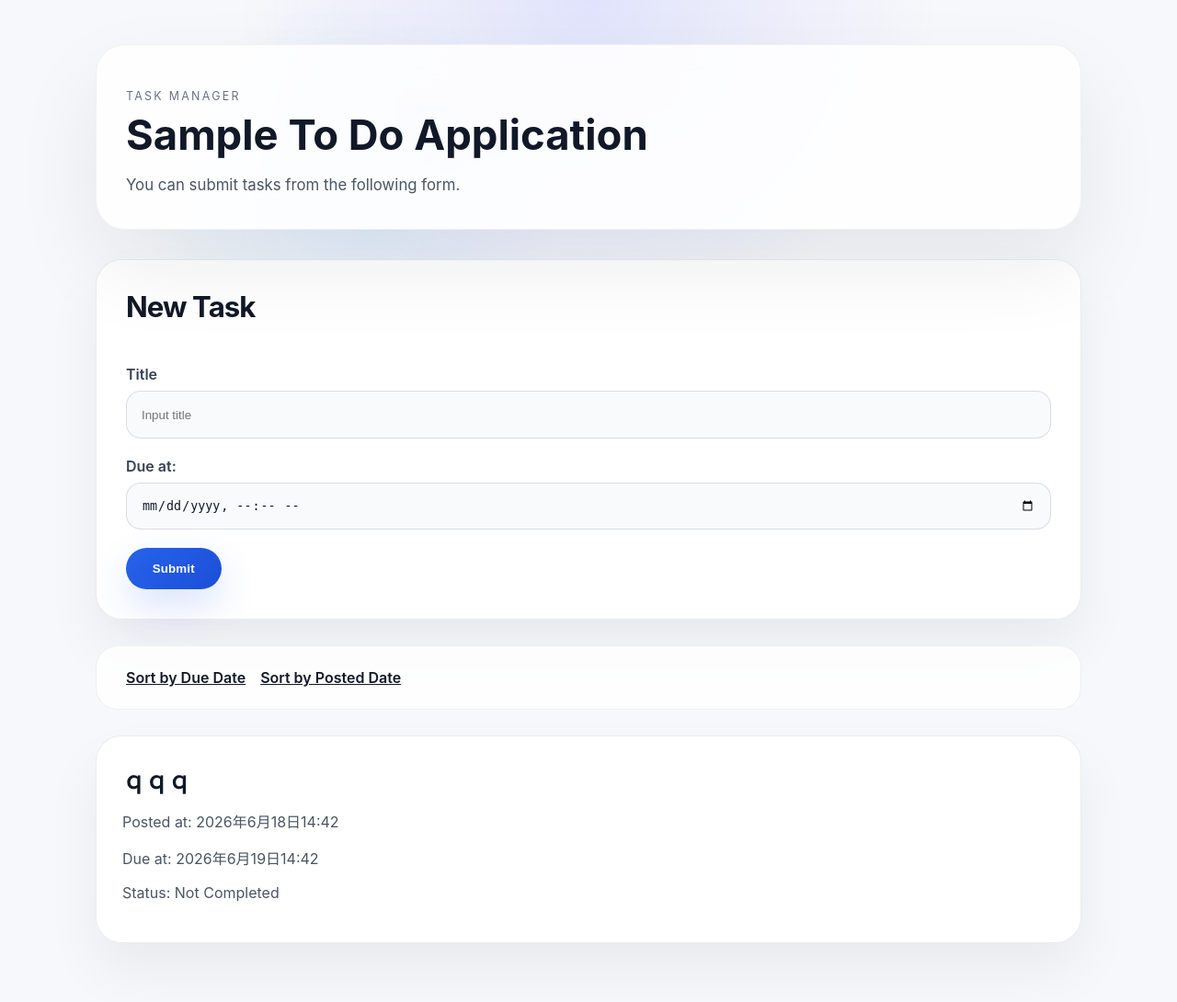
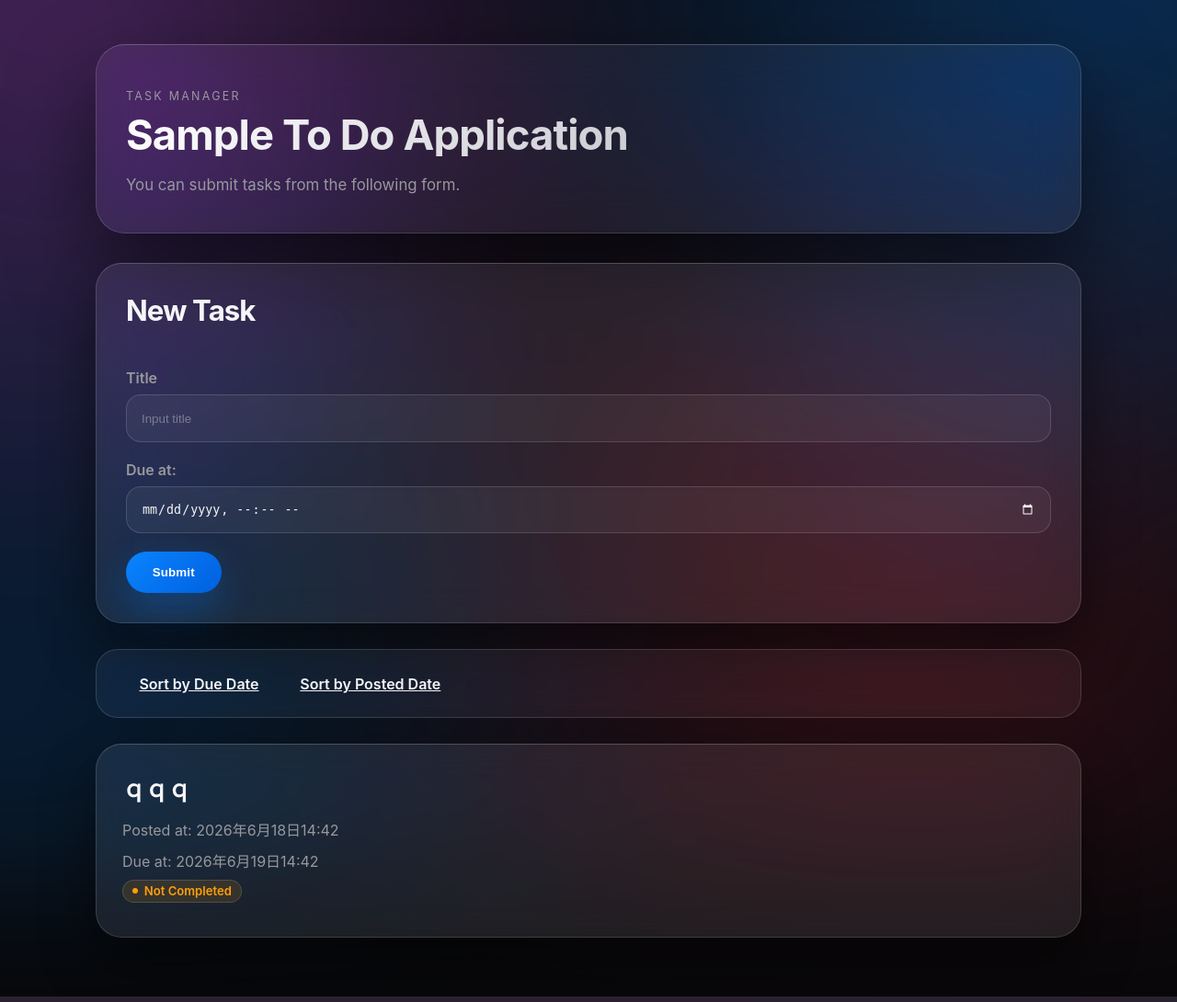
Before and after one commit to s1f102502069/django-test-exercise, a Django app: page / in a window 1280 px wide. Shown: the whole page at 92% size. Run offline with Django 5.2, Linux system fonts and the light colour scheme; data comes from the database, SQL or seed files in the repository.

Commit message:
Fix due_at empty string bug and apply dark glass UI design

```diff
--- a/todo/static/todo/style.css
+++ b/todo/static/todo/style.css
@@ -1,8 +1,15 @@
 :root {
-  color-scheme: light;
+  color-scheme: dark;
   font-family: -apple-system, BlinkMacSystemFont, 'Segoe UI', 'Helvetica Neue', Arial, sans-serif;
-  color: #111827;
-  background: #f7f8fb;
+  color: #f5f5f7;
+  background: #000;
+
+  --glass-bg: rgba(255, 255, 255, 0.06);
+  --glass-bg-strong: rgba(255, 255, 255, 0.09);
+  --glass-border: rgba(255, 255, 255, 0.14);
+  --text-secondary: #98989d;
+  --accent-blue: #0a84ff;
+  --accent-purple: #bf5af2;
 }
 
 * {
@@ -16,30 +23,60 @@ html {
 body {
   margin: 0;
   min-height: 100vh;
-  background: radial-gradient(circle at top, rgba(88, 99, 255, 0.14), transparent 30%),
-              radial-gradient(circle at 30% 20%, rgba(72, 165, 255, 0.12), transparent 18%),
-              #f7f8fb;
+  position: relative;
+  background: #08080a;
+  overflow-x: hidden;
+}
+
+/* Big Sur–style glowing mesh, fixed behind content */
+body::before {
+  content: "";
+  position: fixed;
+  inset: -20%;
+  z-index: 0;
+  background:
+    radial-gradient(circle at 18% 12%, rgba(191, 90, 242, 0.35), transparent 38%),
+    radial-gradient(circle at 82% 8%, rgba(10, 132, 255, 0.32), transparent 40%),
+    radial-gradient(circle at 70% 70%, rgba(255, 55, 95, 0.16), transparent 45%),
+    radial-gradient(circle at 15% 80%, rgba(10, 132, 255, 0.18), transparent 42%);
+  filter: blur(80px);
+  animation: drift 22s ease-in-out infinite alternate;
+}
+
+@keyframes drift {
+  from { transform: translate3d(0, 0, 0) scale(1); }
+  to   { transform: translate3d(-2%, 2%, 0) scale(1.05); }
+}
+
+@media (prefers-reduced-motion: reduce) {
+  body::before {
+    animation: none;
+  }
 }
 
 .page-shell {
+  position: relative;
+  z-index: 1;
   max-width: 1120px;
   margin: 0 auto;
   padding: 3rem 1.5rem 4rem;
 }
 
 .site-hero {
-  padding: 3rem 2rem 2rem;
+  padding: 3rem 2rem 2.25rem;
   margin-bottom: 2rem;
-  background: rgba(255, 255, 255, 0.86);
-  border: 1px solid rgba(15, 23, 42, 0.06);
+  background: var(--glass-bg);
+  border: 1px solid var(--glass-border);
+  border-top-color: rgba(255, 255, 255, 0.22);
   border-radius: 32px;
-  backdrop-filter: blur(18px);
-  box-shadow: 0 40px 90px rgba(15, 23, 42, 0.08);
+  backdrop-filter: blur(28px) saturate(160%);
+  -webkit-backdrop-filter: blur(28px) saturate(160%);
+  box-shadow: 0 40px 90px rgba(0, 0, 0, 0.5);
 }
 
 .eyebrow {
   margin: 0 0 0.75rem;
-  color: #6b7280;
+  color: var(--text-secondary);
   text-transform: uppercase;
   letter-spacing: 0.18em;
   font-size: 0.78rem;
@@ -50,13 +87,17 @@ body {
   font-size: clamp(2.7rem, 1.8vw + 1.4rem, 4.5rem);
   line-height: 1.02;
   font-weight: 700;
-  color: #111827;
+  letter-spacing: -0.02em;
+  background: linear-gradient(135deg, #ffffff 0%, #c9c9d1 60%, #98989d 100%);
+  -webkit-background-clip: text;
+  background-clip: text;
+  color: transparent;
 }
 
 .hero-copy {
   margin: 1rem 0 0;
   max-width: 620px;
-  color: #4b5563;
+  color: var(--text-secondary);
   font-size: 1.05rem;
   line-height: 1.8;
 }
@@ -70,11 +111,14 @@ body {
 .detail-card,
 .edit-card,
 .task-card {
-  background: rgba(255, 255, 255, 0.98);
-  border: 1px solid rgba(15, 23, 42, 0.08);
+  background: var(--glass-bg-strong);
+  border: 1px solid var(--glass-border);
+  border-top-color: rgba(255, 255, 255, 0.2);
   border-radius: 28px;
   padding: 2rem;
-  box-shadow: 0 30px 60px rgba(15, 23, 42, 0.06);
+  backdrop-filter: blur(22px) saturate(160%);
+  -webkit-backdrop-filter: blur(22px) saturate(160%);
+  box-shadow: 0 30px 60px rgba(0, 0, 0, 0.45);
 }
 
 .compose-card {
@@ -88,6 +132,7 @@ body {
   margin-top: 0;
   font-size: 1.95rem;
   letter-spacing: -0.03em;
+  color: #f5f5f7;
 }
 
 .meta-links {
@@ -95,11 +140,11 @@ body {
   flex-wrap: wrap;
   gap: 1rem;
   font-size: 0.98rem;
-  color: #374151;
+  color: var(--text-secondary);
 }
 
 .meta-links a {
-  color: #2563eb;
+  color: var(--accent-blue);
 }
 
 .task-list {
@@ -109,6 +154,12 @@ body {
 
 .task-card {
   padding: 1.75rem;
+  transition: border-color 0.2s ease, transform 0.2s ease;
+}
+
+.task-card:hover {
+  border-color: rgba(255, 255, 255, 0.26);
+  transform: translateY(-2px);
 }
 
 .task-card h2 {
@@ -122,17 +173,57 @@ body {
 }
 
 .task-card li {
-  margin-bottom: 1rem;
-  color: #4b5563;
+  margin-bottom: 0.6rem;
+  color: var(--text-secondary);
+  display: flex;
+  align-items: center;
+  gap: 0.5rem;
 }
 
 .task-card a {
-  color: #111827;
+  color: #f5f5f7;
   text-decoration: none;
 }
 
 .task-card a:hover {
-  color: #1d4ed8;
+  color: var(--accent-blue);
+}
+
+/* Status badges */
+.status-badge {
+  display: inline-flex;
+  align-items: center;
+  gap: 0.4rem;
+  padding: 0.2rem 0.65rem;
+  border-radius: 999px;
+  font-size: 0.82rem;
+  font-weight: 600;
+  border: 1px solid var(--glass-border);
+}
+
+.status-badge::before {
+  content: "";
+  width: 6px;
+  height: 6px;
+  border-radius: 50%;
+}
+
+.status-badge.is-completed {
+  color: #30d158;
+  background: rgba(48, 209, 88, 0.12);
+}
+
+.status-badge.is-completed::before {
+  background: #30d158;
+}
+
+.status-badge.is-pending {
+  color: #ff9f0a;
+  background: rgba(255, 159, 10, 0.12);
+}
+
+.status-badge.is-pending::before {
+  background: #ff9f0a;
 }
 
 form {
@@ -146,7 +237,7 @@ form {
 
 label {
   display: block;
-  color: #374151;
+  color: var(--text-secondary);
   font-weight: 600;
   margin-bottom: 0.5rem;
 }
@@ -156,18 +247,24 @@ input[type="datetime-local"] {
   width: 100%;
   min-height: 3.2rem;
   padding: 0.9rem 1rem;
-  border: 1px solid rgba(15, 23, 42, 0.12);
+  border: 1px solid var(--glass-border);
   border-radius: 16px;
-  background: rgba(248, 250, 252, 0.95);
-  color: #111827;
-  transition: border-color 0.18s ease, box-shadow 0.18s ease;
+  background: rgba(255, 255, 255, 0.05);
+  color: #f5f5f7;
+  color-scheme: dark;
+  transition: border-color 0.18s ease, box-shadow 0.18s ease, background 0.18s ease;
+}
+
+input[type="text"]::placeholder {
+  color: rgba(255, 255, 255, 0.35);
 }
 
 input[type="text"]:focus,
 input[type="datetime-local"]:focus {
   outline: none;
-  border-color: rgba(37, 99, 235, 0.7);
-  box-shadow: 0 0 0 4px rgba(59, 130, 246, 0.1);
+  border-color: var(--accent-blue);
+  background: rgba(255, 255, 255, 0.08);
+  box-shadow: 0 0 0 4px rgba(10, 132, 255, 0.22);
 }
 
 button {
@@ -176,21 +273,28 @@ button {
   padding: 0.95rem 1.8rem;
   border-radius: 999px;
   border: none;
-  background: linear-gradient(135deg, #2563eb 0%, #1d4ed8 100%);
+  background: linear-gradient(135deg, var(--accent-blue) 0%, #0060df 100%);
   color: white;
   font-weight: 700;
   letter-spacing: 0.01em;
-  box-shadow: 0 18px 40px rgba(37, 99, 235, 0.18);
-  transition: transform 0.18s ease, box-shadow 0.18s ease;
+  box-shadow: 0 18px 40px rgba(10, 132, 255, 0.28);
+  transition: transform 0.18s ease, box-shadow 0.18s ease, filter 0.18s ease;
 }
 
 button:hover {
   transform: translateY(-1px);
-  box-shadow: 0 22px 44px rgba(37, 99, 235, 0.22);
+  filter: brightness(1.08);
+  box-shadow: 0 22px 44px rgba(10, 132, 255, 0.34);
 }
 
 button:active {
   transform: translateY(0);
+}
+
+button:focus-visible,
+a:focus-visible {
+  outline: 2px solid var(--accent-blue);
+  outline-offset: 2px;
 }
 
 .sort-links {
@@ -199,19 +303,26 @@ button:active {
   gap: 1rem;
   justify-content: flex-start;
   align-items: center;
-  padding: 1.5rem 2rem;
-  background: rgba(255, 255, 255, 0.82);
-  border: 1px solid rgba(15, 23, 42, 0.06);
+  padding: 1.25rem 2rem;
+  background: var(--glass-bg);
+  border: 1px solid var(--glass-border);
   border-radius: 24px;
+  backdrop-filter: blur(20px) saturate(160%);
+  -webkit-backdrop-filter: blur(20px) saturate(160%);
 }
 
 .sort-links a {
-  color: #111827;
+  color: #f5f5f7;
   font-weight: 600;
+  padding: 0.4rem 0.9rem;
+  border-radius: 999px;
+  transition: background 0.18s ease, color 0.18s ease;
 }
 
 .sort-links a:hover {
-  color: #2563eb;
+  color: var(--accent-blue);
+  background: rgba(10, 132, 255, 0.12);
+  text-decoration: none;
 }
 
 a {
--- a/todo/templates/todo/index.html
+++ b/todo/templates/todo/index.html
@@ -5,6 +5,7 @@
     <title>To Do Application</title>
     <meta charset="UTF-8">
     <meta name="author" content="INIAD">
+    <meta name="viewport" content="width=device-width, initial-scale=1">
     <link rel="stylesheet" href="{% static 'todo/style.css' %}">
   </head>
   <body>
@@ -49,9 +50,9 @@
               <li>Due at: {{ task.due_at }}</li>
               {% endif %}
               {% if task.completed %}
-              <li>Status: Completed</li>
+              <li><span class="status-badge is-completed">Completed</span></li>
               {% else %}
-              <li>Status: Not Completed</li>
+              <li><span class="status-badge is-pending">Not Completed</span></li>
               {% endif %}
             </ul>
           </div>
--- a/todo/views.py
+++ b/todo/views.py
@@ -7,8 +7,11 @@ from todo.models import Task
 # Create your views here.
 def index(request):
     if request.method == 'POST':
-        task = Task(title=request.POST['title'],
-                    due_at=make_aware(parse_datetime(request.POST['due_at'])))
+        due_at_raw = request.POST.get('due_at', '').strip()
+        parsed_due_at = parse_datetime(due_at_raw) if due_at_raw else None
+        due_at = make_aware(parsed_due_at) if parsed_due_at else None
+
+        task = Task(title=request.POST['title'], due_at=due_at)
         task.save()
 
     if request.GET.get('order') == 'due':
@@ -32,8 +35,3 @@ def detail(request, task_id):
         'task': task,
     }
     return render(request, 'todo/detail.html', context)
-
-    try:
-        task = Task.objects.get(pk=task_id)
-    except Task.DoesNotExist:
-        raise Http404("Task does not exist")
```
Also changed, not shown: todo/templates/todo/detail.html (+18 -9 lines).
